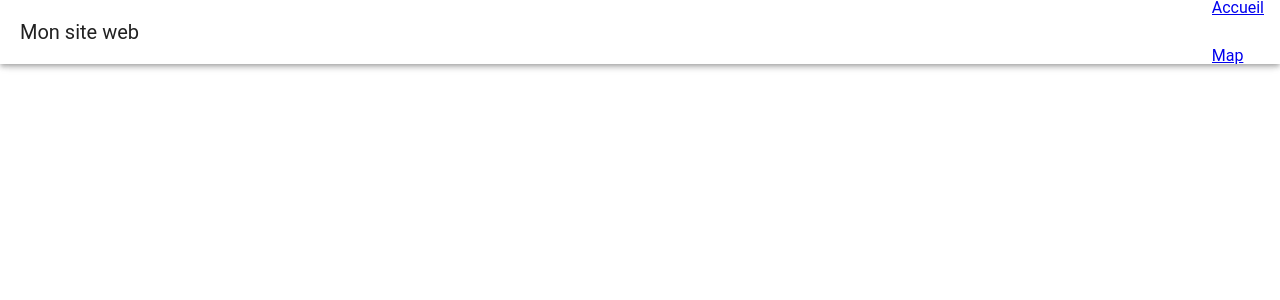
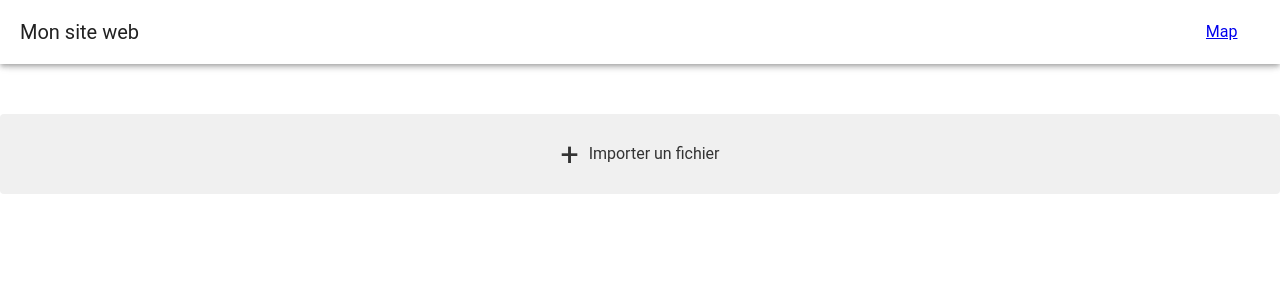
Before and after one commit to Nooaah/map-bouvrun, a Vue app: page /send-pic in a window 1280 px wide. Shown: the top 300 px of the page. Built offline with nearby package versions, Linux system fonts and the light colour scheme.

Commit message:
Send image to firestore

```diff
--- a/src/App.vue
+++ b/src/App.vue
@@ -9,6 +9,9 @@
         </v-list-item>
         <v-list-item>
           <router-link to="/map">Map</router-link>
+        </v-list-item>
+        <v-list-item>
+          <router-link to="/send-pic">SendPic</router-link>
         </v-list-item>
       </v-list>
     </v-app-bar>
--- a/src/components/HelloWorld.vue
+++ b/src/components/HelloWorld.vue
@@ -4,6 +4,7 @@
   <p><input type="password" placeholder="Mot de passe" v-model="password" /></p>
   <p v-if="errMessage">{{ errMessage }}</p>
   <p><button @click="register">Connexion</button></p>
+  <router-link to="/send-pic">SendPic</router-link>
 </template>
 
 <script setup>
@@ -19,7 +20,7 @@ const register = () => {
     .then((data) => {
       console.log("bien enregistré");
       console.log(auth.currentUser);
-      router.push("/test");
+      router.push('/map');
       errMessage.value = "";
     })
     .catch((error) => {
--- /dev/null
+++ b/src/components/SendPic.vue
@@ -0,0 +1,111 @@
+<template>
+  <form class="form" v-if="file" style="margin-top: 100px">
+    <label for="file-input" class="file-label" @click="onFileClick">{{
+      file.name
+    }}</label>
+    <input id="file-input" type="file" @change="onFileChange" hidden />
+    <button class="submit-btn" @click.prevent="uploadFile">Envoyer</button>
+  </form>
+  <form v-else>
+    <label for="file-input" class="file-input-label">
+      <span class="plus-icon">+</span>
+      <span class="file-input-text">Importer un fichier</span>
+    </label>
+    <input id="file-input" type="file" @change="onFileChange" hidden />
+  </form>
+</template>
+<style scoped>
+.form {
+  display: flex;
+  align-items: center;
+  gap: 10px;
+}
+
+.file-label {
+  background-color: #eeeeee;
+  color: #333333;
+  padding: 8px 16px;
+  border-radius: 4px;
+  font-size: 16px;
+  cursor: pointer;
+  flex: 1;
+}
+
+.submit-btn {
+  background-color: #007aff;
+  color: #ffffff;
+  padding: 8px 16px;
+  border-radius: 4px;
+  font-size: 16px;
+  cursor: pointer;
+}
+
+.file-input-label {
+  display: flex;
+  align-items: center;
+  justify-content: center;
+  background-color: #f0f0f0;
+  color: #333333;
+  padding: 16px;
+  border-radius: 4px;
+  font-size: 16px;
+  cursor: pointer;
+  margin-top: 50px;
+}
+
+.plus-icon {
+  font-size: 32px;
+  margin-right: 10px;
+}
+
+.file-input-text {
+  font-size: 16px;
+}
+
+.hidden-input {
+  display: none;
+}
+</style>
+<script setup>
+import { ref } from "vue";
+import {
+  getStorage,
+  ref as stRef,
+  uploadBytes,
+  getDownloadURL,
+} from "firebase/storage";
+
+const file = ref(null);
+
+function onFileChange(event) {
+  file.value = event.target.files[0];
+}
+
+function onFileClick() {
+  // Reset the file value to allow the user to choose a new file
+  file.value = null;
+}
+
+async function uploadFile() {
+  try {
+    if (!file.value) {
+      return;
+    }
+    const fileName = `${Math.random()
+      .toString(36)
+      .substr(2, 8)}-${Date.now()}.jpg`;
+    const storageRef = stRef(getStorage(), `pics-challenge/${fileName}`);
+    const snapshot = await uploadBytes(storageRef, file.value);
+    const downloadURL = await getDownloadURL(snapshot.ref);
+    console.log(
+      "Uploaded file:",
+      snapshot.ref.fullPath,
+      "Download URL:",
+      downloadURL
+    );
+    alert("L'image a bien été importée");
+  } catch (error) {
+    console.error(error);
+  }
+}
+</script>
--- a/src/main.js
+++ b/src/main.js
@@ -10,6 +10,8 @@ import { createApp } from 'vue'
 import { registerPlugins } from '@/plugins'
 import { initializeApp } from "firebase/app";
 import { getAnalytics } from "firebase/analytics";
+import { getStorage } from "firebase/storage"; // import Firebase Storage
+
 import router from './router'
 import vuetify from './plugins/vuetify';
 
@@ -23,9 +25,13 @@ const firebaseConfig = {
   measurementId: "G-VC9L20XDTH"
 };
 
-const analytics = getAnalytics(initializeApp(firebaseConfig));
+const app = initializeApp(firebaseConfig);
+const analytics = getAnalytics(app);
+const storage = getStorage(app); // Initialize Firebase Storage
 
 createApp(App)
   .use(router)
   .use(vuetify)
+  .provide('firebaseApp', app) // Ajouter le provide pour l'instance Firebase App
+  .provide('firebaseStorage', storage) // Ajouter le provide pour l'instance Firebase Storage
   .mount('#app')
--- a/src/router.js
+++ b/src/router.js
@@ -1,6 +1,7 @@
 import { createRouter, createWebHistory } from "vue-router";
 import HelloWorld from "./components/HelloWorld.vue";
 import Map from "./components/Map.vue";
+import SendPic from "./components/SendPic.vue";
 
 export default createRouter({
   history: createWebHistory(),
@@ -15,5 +16,10 @@ export default createRouter({
       component: Map,
       name: "map"
     },
+    {
+      path: "/send-pic",
+      component: SendPic,
+      name: "send-pic"
+    },
   ],
 });
```
Also changed, not shown: 1 other file (tests, documents, lock files or other folders). Lines whose indentation alone changed are shown as unchanged.
